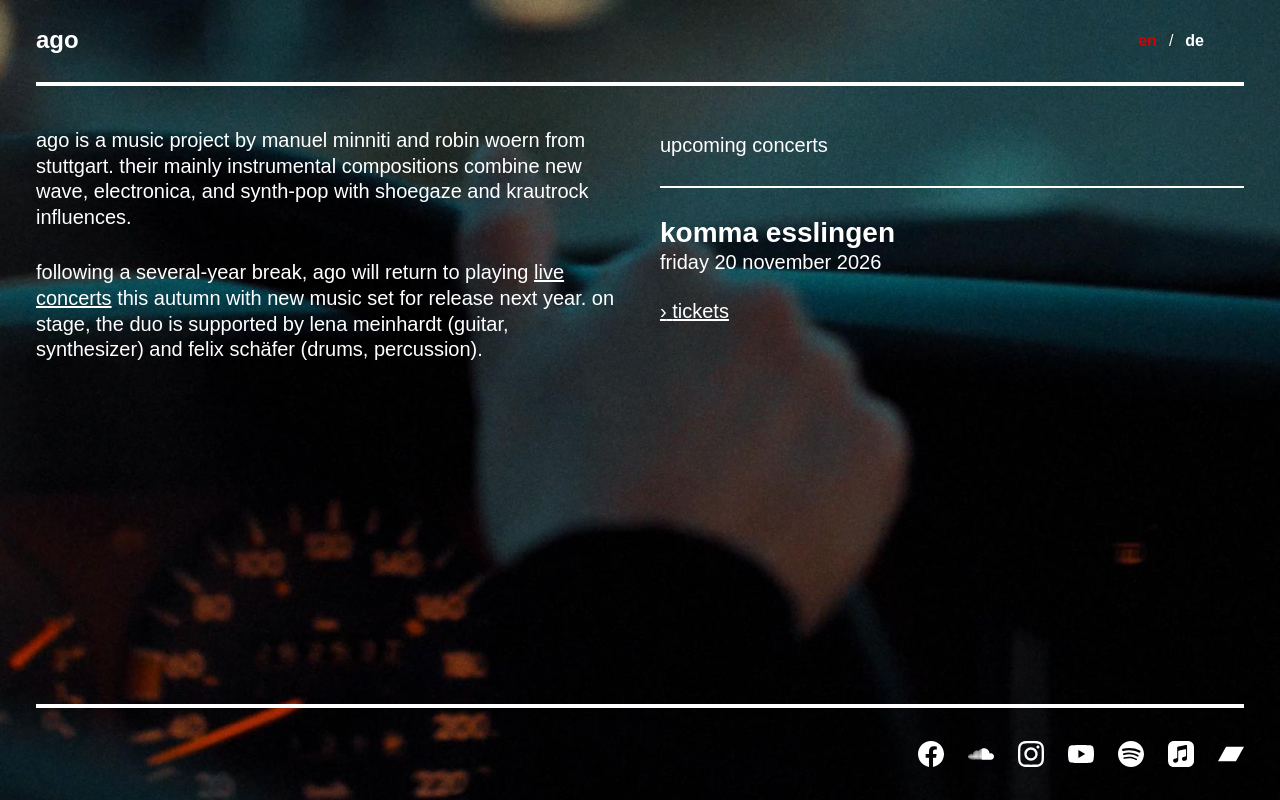
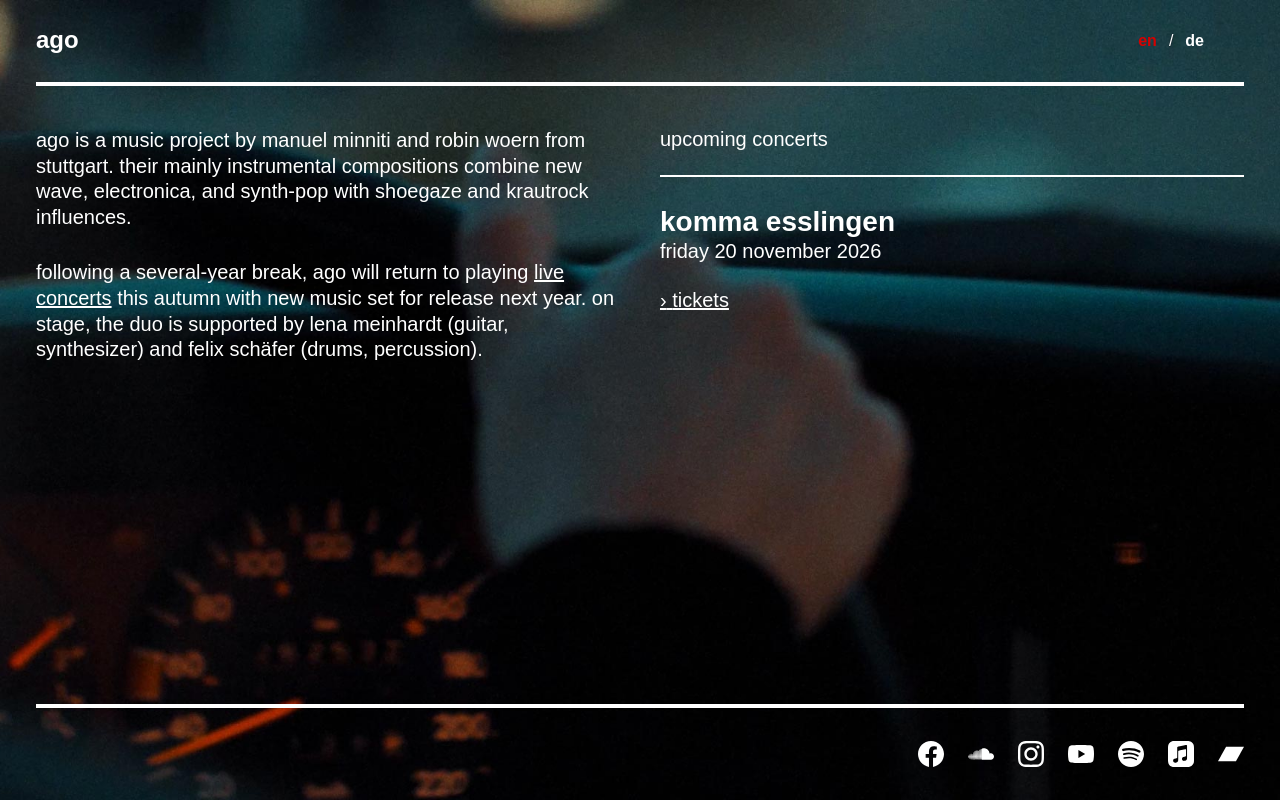
Before and after one commit to ago-band/website, a React (Vite) app: page / in a window 1280 px wide. Built offline with nearby package versions, Linux system fonts and the light colour scheme; a web font is replaced by a local one.

Commit message:
Line-height fix for upcoming concerts title

```diff
--- a/src/styles/index.css
+++ b/src/styles/index.css
@@ -743,6 +743,7 @@ article p:last-child {
 .upcoming-shows h2 {
     font-size: 20px;
     font-weight: normal;
+    line-height: normal;
     padding-bottom: 1.5rem;
     border-bottom: 2px solid currentColor;
     margin-bottom: 2rem;
```
